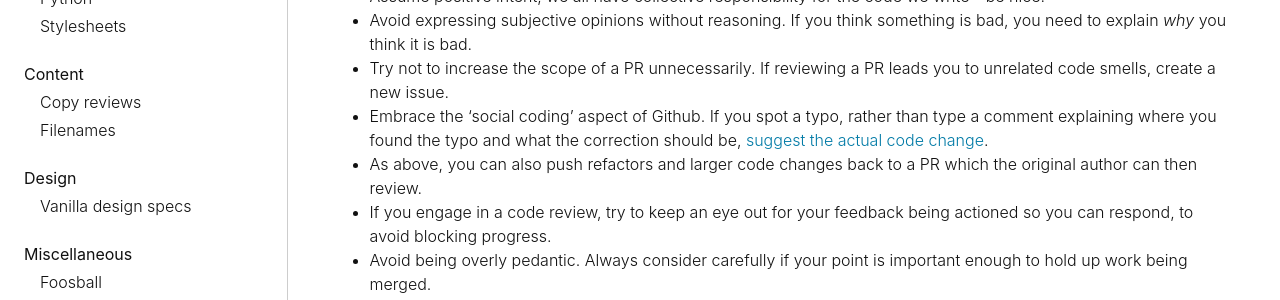
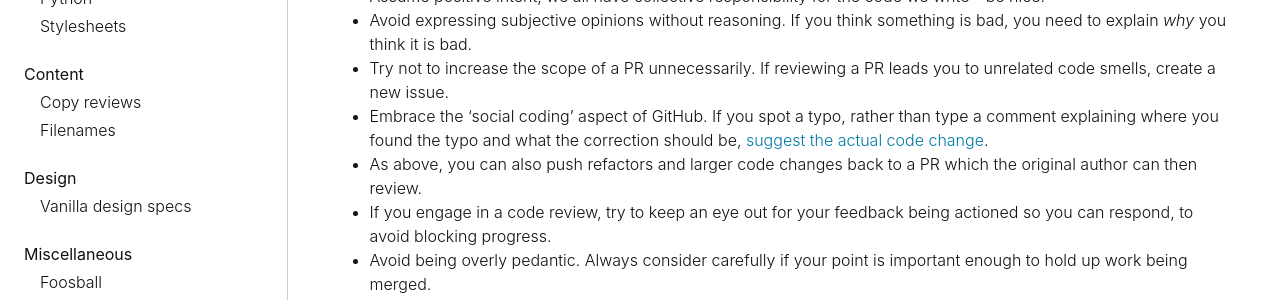
Before and after one commit to canonical-web-and-design/practices, a Jekyll site: the page built from workflow/qa-steps.md, in a window 1280 px wide and 900 px high, scrolled down 406 px. Shown: the part 154-454 px from the top of the window. Built offline with Jekyll 4.4.1, drawn with Linux system fonts in a browser that asks for light colours; some web fonts are replaced.

```diff
--- a/workflow/qa-steps.md
+++ b/workflow/qa-steps.md
@@ -10,7 +10,7 @@ In this section you will find a list of steps to take when reviewing PRs, in ord
 - Assume positive intent, we all have collective responsibility for the code we write - be nice.
 - Avoid expressing subjective opinions without reasoning. If you think something is bad, you need to explain _why_ you think it is bad.
 - Try not to increase the scope of a PR unnecessarily. If reviewing a PR leads you to unrelated code smells, create a new issue.
-- Embrace the 'social coding' aspect of Github. If you spot a typo, rather than type a comment explaining where you found the typo and what the correction should be, [suggest the actual code change](https://help.github.com/articles/incorporating-feedback-in-your-pull-request/#applying-a-suggested-change).
+- Embrace the 'social coding' aspect of GitHub. If you spot a typo, rather than type a comment explaining where you found the typo and what the correction should be, [suggest the actual code change](https://help.github.com/articles/incorporating-feedback-in-your-pull-request/#applying-a-suggested-change).
 - As above, you can also push refactors and larger code changes back to a PR which the original author can then review.
 - If you engage in a code review, try to keep an eye out for your feedback being actioned so you can respond, to avoid blocking progress.
 - Avoid being overly pedantic. Always consider carefully if your point is important enough to hold up work being merged.
```
